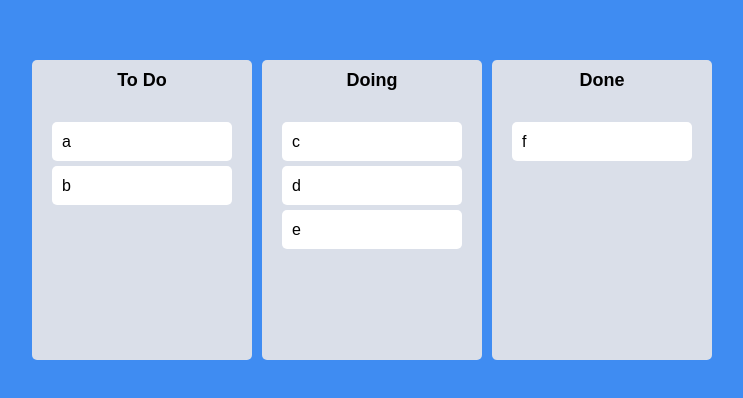
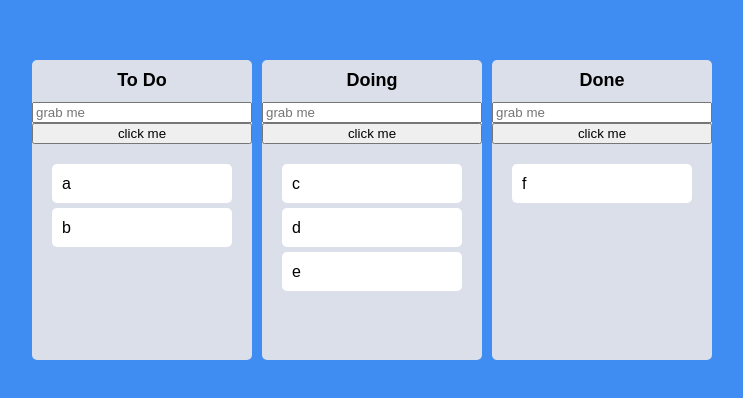
Before and after one commit to caminobelllo/LikeLionFE-reactstudy, a React (Create React App) app: page / in a window 1280 px wide. Shown: the part 190-588 px from the top of the page, without its empty margins (268-1011 px from the left). Built offline with nearby package versions, Linux system fonts and the light colour scheme.

Commit message:
course 7.13

```diff
--- a/src/Components/Board.tsx
+++ b/src/Components/Board.tsx
@@ -1,6 +1,7 @@
 import { Droppable } from "react-beautiful-dnd";
 import styled from "styled-components";
 import DragabbleCard from "./DragabbleCard";
+import { useRef } from "react";
 
 const Wrapper = styled.div`
   padding-top: 10px;
@@ -42,9 +43,20 @@
 }
 
 function Board({ toDos, boardId }: IBoardProps) {
+  const inputRef = useRef<HTMLInputElement>(null);
+  const onClick = () => {
+    // 버튼을 눌렀을 때 input이 활성화 되도록
+    inputRef.current?.focus();
+    setTimeout(() => {
+      inputRef.current?.blur();
+    }, 5000);
+  };
+
   return (
     <Wrapper>
       <Title>{boardId}</Title>
+      <input ref={inputRef} placeholder="grab me" />
+      <button onClick={onClick}>click me</button>
       <Droppable droppableId={boardId}>
         {(magic, snapshot) => (
           <Area
```
